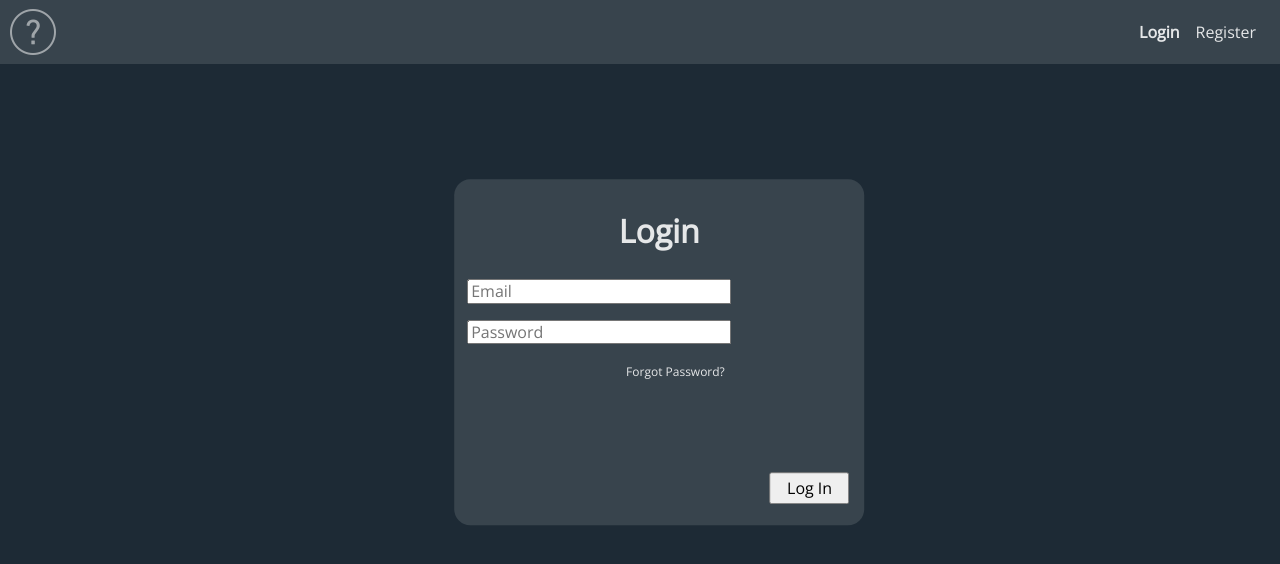
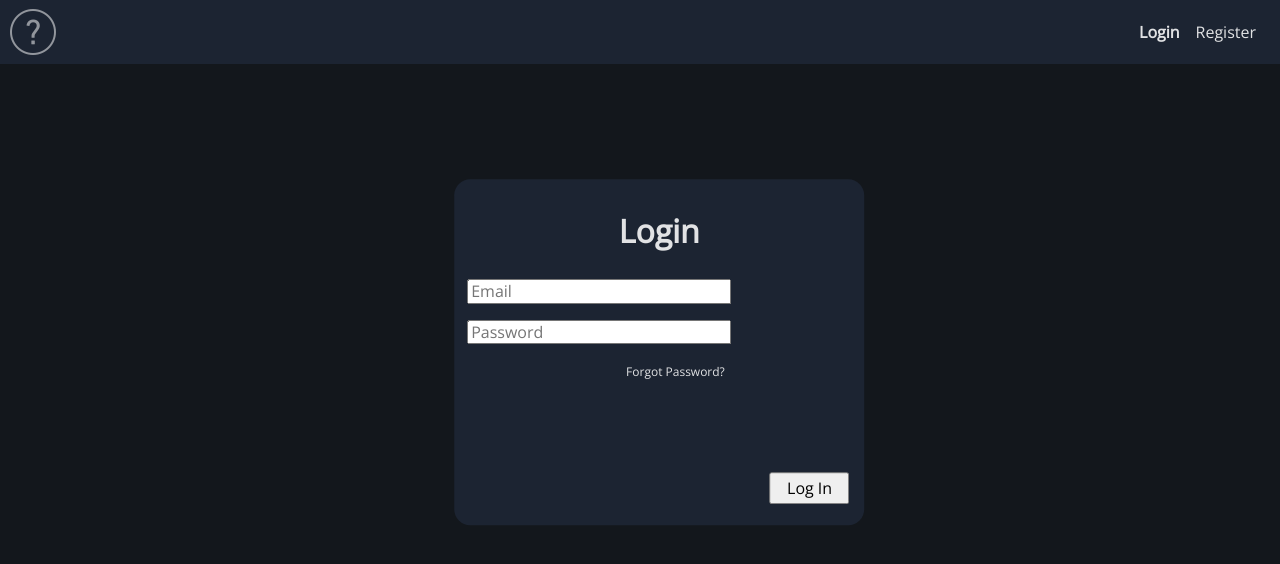
Before and after one commit to jdias95/FitnessApp, a React (Create React App) app in the folder client/: page /login in a window 1280 px wide. Shown: the top 564 px of the page. Built offline with nearby package versions, Linux system fonts and the light colour scheme; no server answers.

Commit message:
Change color scheme

```diff
--- a/client/src/App.css
+++ b/client/src/App.css
@@ -16,7 +16,7 @@
 
 .App {
   font-family: "Open Sans", sans-serif;
-  background-color: #1d2a35;
+  background-color: #13171c;
   color: rgba(255, 255, 255, 0.87);
   margin: 0;
   padding: 4rem 0 2rem 0;
@@ -41,7 +41,7 @@ p {
   width: 100vw;
   height: 4rem;
   top: 0;
-  background-color: #38444d;
+  background-color: #1c2432;
   padding-right: 1rem;
   right: 0rem;
 }
@@ -153,7 +153,7 @@ button:hover {
   height: 100%;
   margin: 1rem 1.5%;
   padding: 1%;
-  background-color: #38444d;
+  background-color: #1c2432;
 }
 
 .profile {
@@ -372,12 +372,12 @@ button:hover {
 }
 
 .exercise-graph-selector:hover {
-  background-color: #38444d;
+  background-color: #1c2432;
   cursor: pointer;
 }
 
 #exercise-graph-selector-clicked {
-  background-color: #38444d;
+  background-color: #1c2432;
 }
 
 .selected-graph {
@@ -390,7 +390,7 @@ button:hover {
   padding: 1rem;
   height: 7rem;
   overflow-y: auto;
-  background-color: #1d2a35;
+  background-color: #13171c;
 }
 
 .weight-list ul li {
@@ -463,7 +463,7 @@ a {
 }
 
 .profile h2 {
-  border-bottom: 2px solid #1d2a35;
+  border-bottom: 2px solid #13171c;
   padding: 1rem 0;
   margin: 0;
 }
@@ -498,12 +498,12 @@ a {
 }
 
 .title {
-  border-bottom: 2px solid #1d2a35;
+  border-bottom: 2px solid #13171c;
   height: 5rem;
 }
 
 .list-title-card {
-  border-bottom: 2px solid #1d2a35;
+  border-bottom: 2px solid #13171c;
 }
 
 .list-title-card h3:hover {
@@ -642,7 +642,7 @@ a {
 }
 
 .dropdown-menu {
-  background-color: #1d2a35;
+  background-color: #13171c;
 }
 
 .tracked-dropdown {
@@ -786,7 +786,7 @@ li {
 
 .modal-content {
   overflow: auto;
-  background-color: #1d2a35;
+  background-color: #13171c;
   max-height: 100vh;
   max-width: 40rem;
   width: 100%;
```
